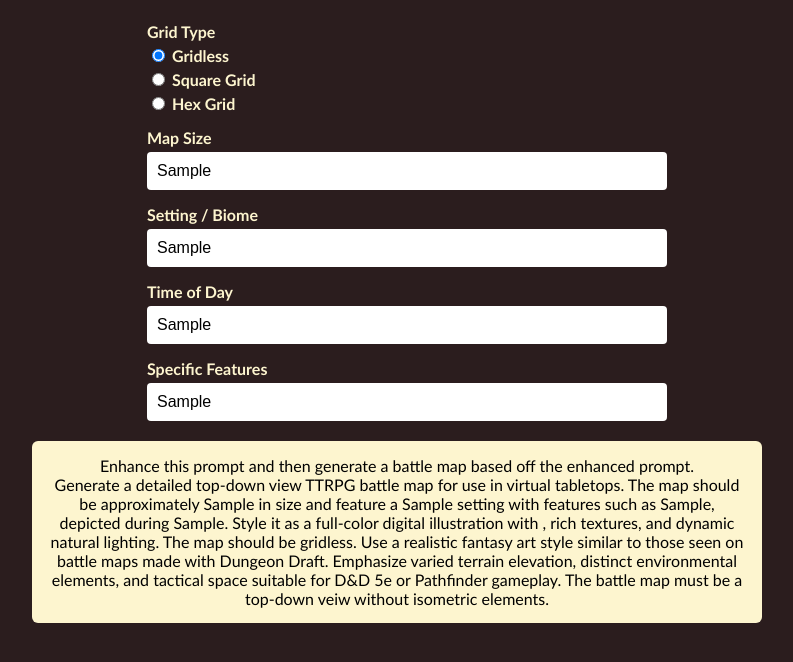
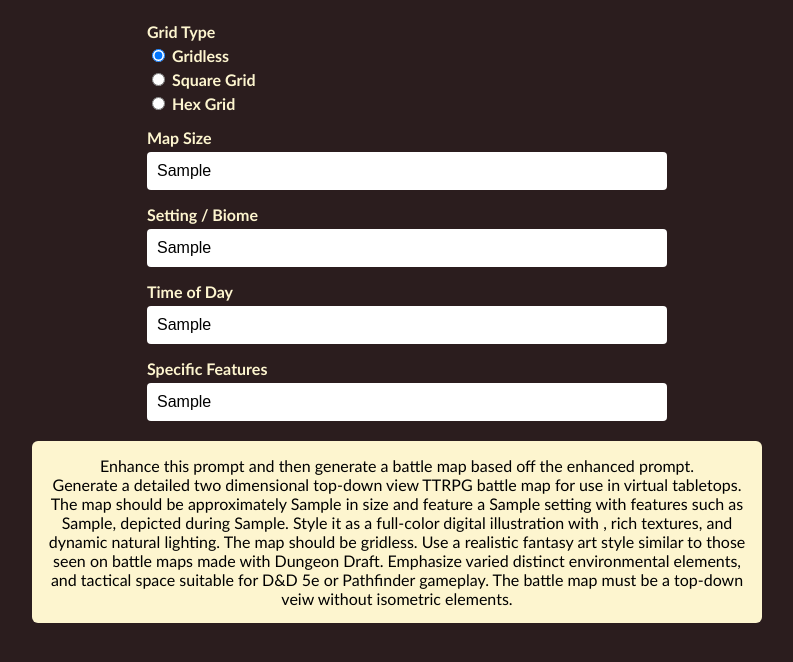
Before and after one commit to Estabondotcom/Battle-map-maker-, a plain HTML site: page index.html in a window 1280 px wide. Both pictures are taken after typing "Sample", "Sample", "Sample", "Sample" into the empty fields and a click on the button "Generate Prompt". Shown: the part 130-792 px from the top of the page, without its empty margins (243-1036 px from the left). Drawn offline with Linux system fonts and the light colour scheme.

Commit message:
Update index.html

```diff
--- a/index.html
+++ b/index.html
@@ -115,7 +115,7 @@
       }
 
       const prompt = `Enhance this prompt and then generate a battle map based off the enhanced prompt.
-      Generate a detailed top-down view TTRPG battle map for use in virtual tabletops. The map should be approximately ${mapsize} in size and feature a ${biome} setting with features such as ${features}, depicted during ${timeofday}. Style it as a full-color digital illustration with , rich textures, and dynamic natural lighting. The map should ${gridType}. Use a realistic fantasy art style similar to those seen on battle maps made with Dungeon Draft. Emphasize varied terrain elevation, distinct environmental elements, and tactical space suitable for D&D 5e or Pathfinder gameplay. The battle map must be a top-down veiw without isometric elements.`;
+      Generate a detailed two dimensional top-down view TTRPG battle map for use in virtual tabletops. The map should be approximately ${mapsize} in size and feature a ${biome} setting with features such as ${features}, depicted during ${timeofday}. Style it as a full-color digital illustration with , rich textures, and dynamic natural lighting. The map should ${gridType}. Use a realistic fantasy art style similar to those seen on battle maps made with Dungeon Draft. Emphasize varied distinct environmental elements, and tactical space suitable for D&D 5e or Pathfinder gameplay. The battle map must be a top-down veiw without isometric elements.`;
 
       document.getElementById('prompt-output').innerText = prompt;
     }
```
